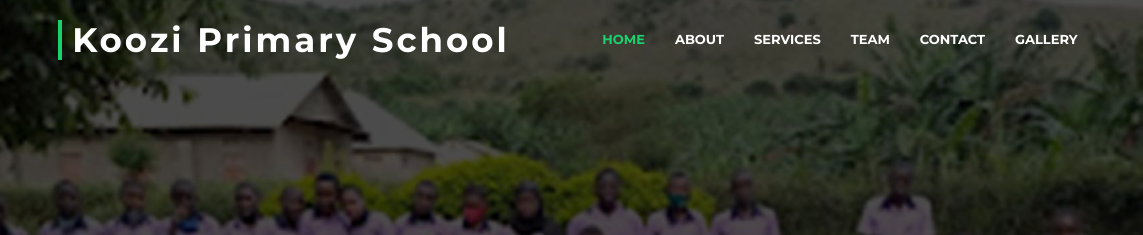
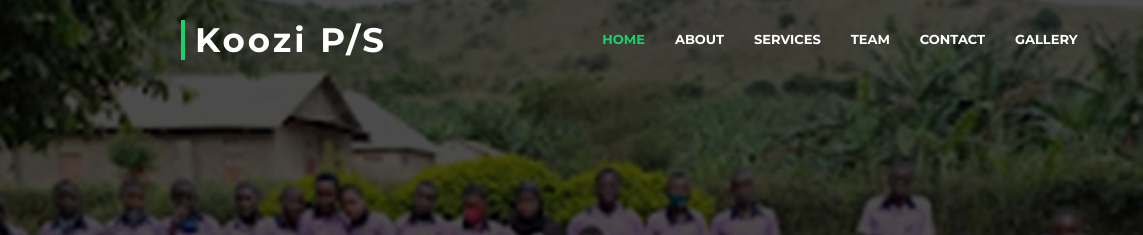
Before and after one commit to Fresh-Teacher/koozi-day-and-boarding-primary-school, a plain HTML site: page index.html in a window 1280 px wide. Shown: the top 235 px of the page, 137-1280 px from the left. Drawn offline with nearby package versions, Linux system fonts and the light colour scheme.

Commit message:
Update index.html

```diff
--- a/index.html
+++ b/index.html
@@ -41,7 +41,7 @@
         <div class="col-xl-11 d-flex align-items-center justify-content-between">
 
           <!-- Uncomment below if you prefer to use an image logo -->
-          <a href="index.html" class="logo"><img src="assets/img/logo.png" alt="" class="img-fluid"></a><h6 class="logo"><a href="index.html">Koozi Primary School</a></h6>
+          <a href="index.html" class="logo"><img src="assets/img/logo.png" alt="" class="img-fluid"></a><h6 class="logo"><a href="index.html">Koozi P/S</a></h6>
 
           <nav id="navbar" class="navbar">
             <ul>
```
